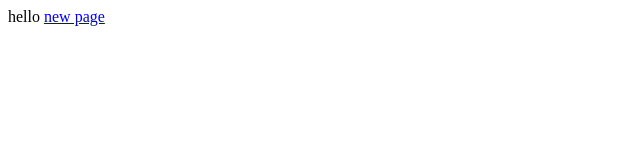
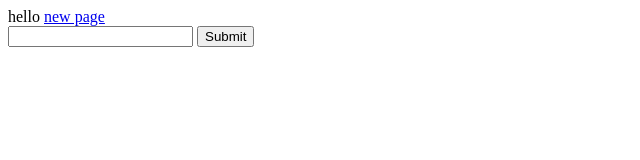
Before and after one commit to indrajeet-mrj/Expense-Tracker, a plain HTML site: page index.html in a window 1280 px wide. Shown: the whole page, without its empty margins (0-640 px from the left). Drawn offline with Linux system fonts and the light colour scheme.

Commit message:
form add

```diff
--- a/index.html
+++ b/index.html
@@ -10,5 +10,10 @@
     <a href="rhnn.html">new page
 
     </a>
+    <form action="rhnn.html">
+
+        <input type="text">
+        <input type="submit">
+    </form>
 </body>
 </html>
```
